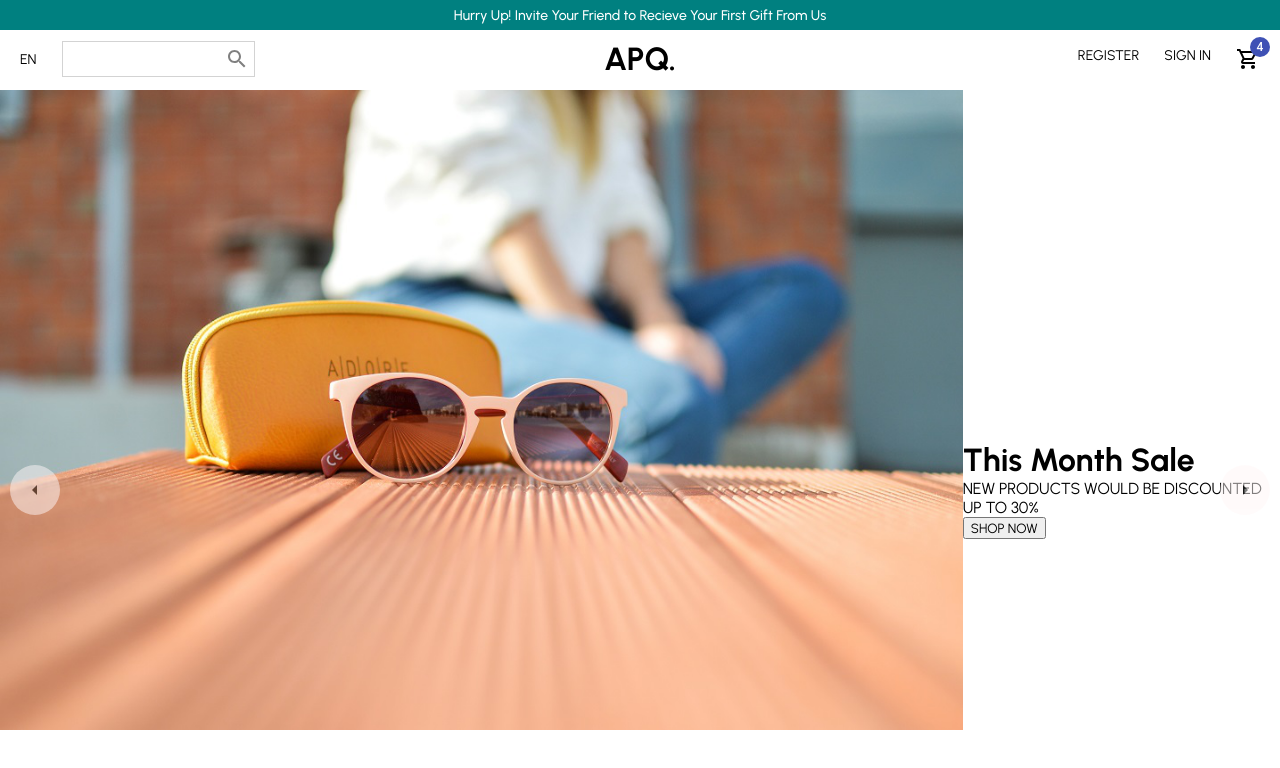
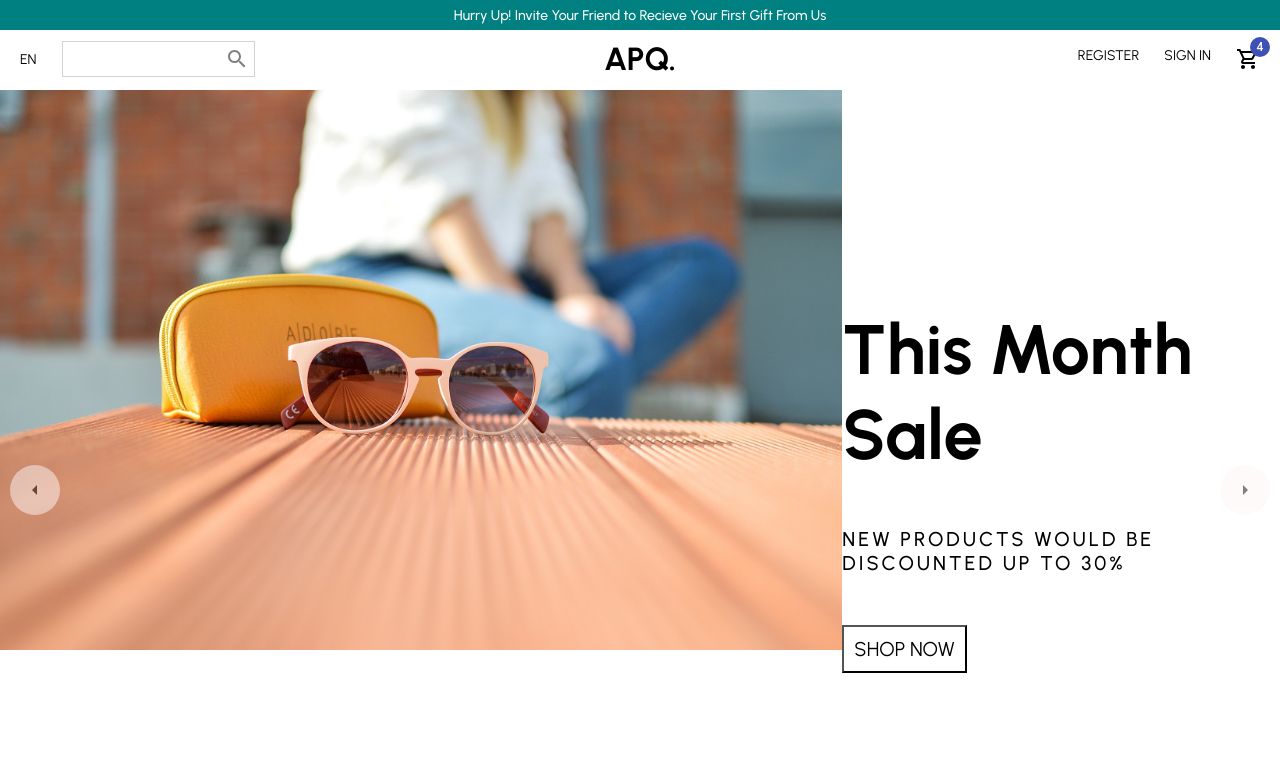
Before and after one commit to AliPooladmast/e-commerce, a React (Create React App) app: page / in a window 1280 px wide. Shown: the top 768 px of the page. Built offline with nearby package versions, Linux system fonts and the light colour scheme.

Commit message:
feat: Stylize the content of the info container inside each slider

```diff
--- a/src/components/Slider/Slider.jsx
+++ b/src/components/Slider/Slider.jsx
@@ -16,9 +16,11 @@ const Slider = () => {
             <img className={style.Image} src={fashionSet} alt="a fashion set" />
           </div>
           <div className={style.InfoContainer}>
-            <h1>This Month Sale</h1>
-            <p>NEW PRODUCTS WOULD BE DISCOUNTED UP TO 30%</p>
-            <button>SHOP NOW</button>
+            <h1 className={style.Title}>This Month Sale</h1>
+            <p className={style.Desc}>
+              NEW PRODUCTS WOULD BE DISCOUNTED UP TO 30%
+            </p>
+            <button className={style.Button}>SHOP NOW</button>
           </div>
         </div>
       </div>
--- a/src/components/Slider/Slider.module.scss
+++ b/src/components/Slider/Slider.module.scss
@@ -45,9 +45,27 @@
 }
 
 .Image {
-  height: 80%;
+  height: 70%;
 }
 
 .InfoContainer {
   flex: 1;
 }
+
+.Title {
+  font-size: 70px;
+}
+
+.Desc {
+  margin: 50px 0;
+  font-size: 20px;
+  font-weight: 500;
+  letter-spacing: 3px;
+}
+
+.Button {
+  padding: 10px;
+  font-size: 20px;
+  background-color: transparent;
+  cursor: pointer;
+}
```
